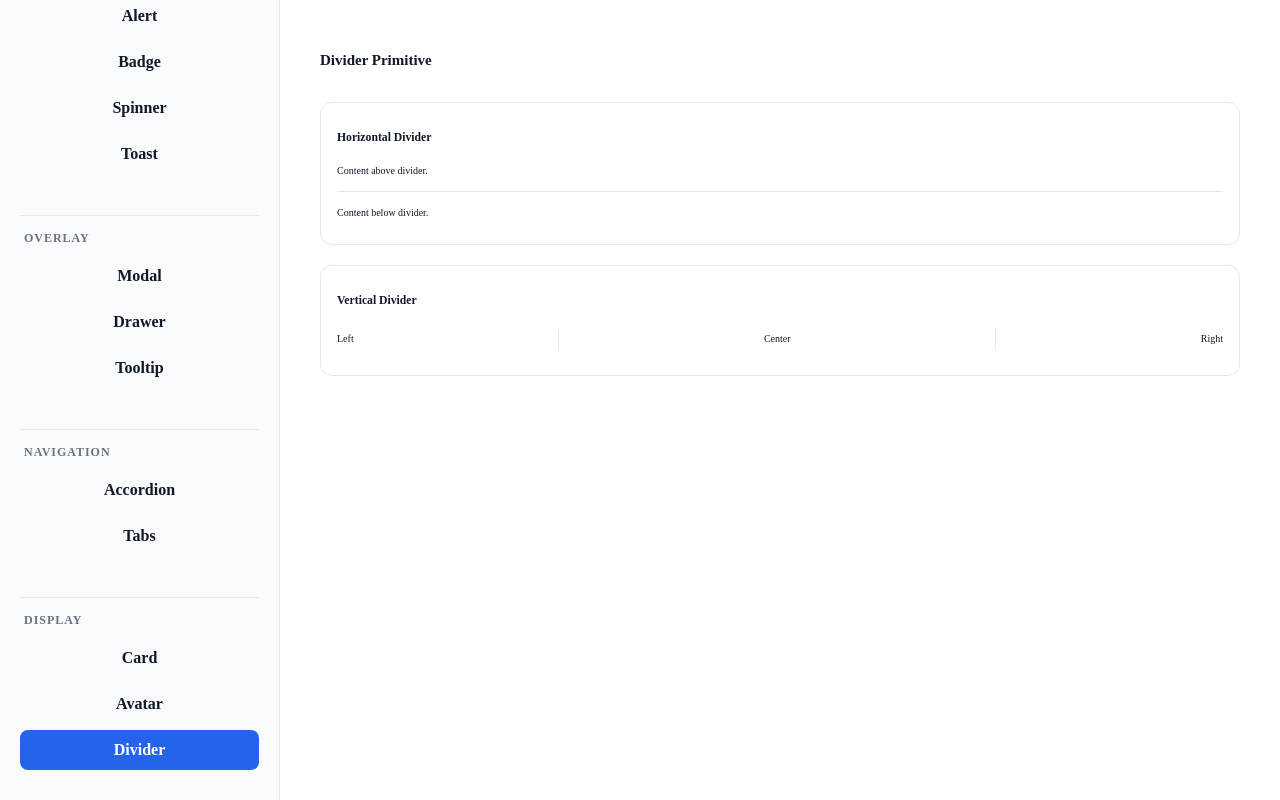
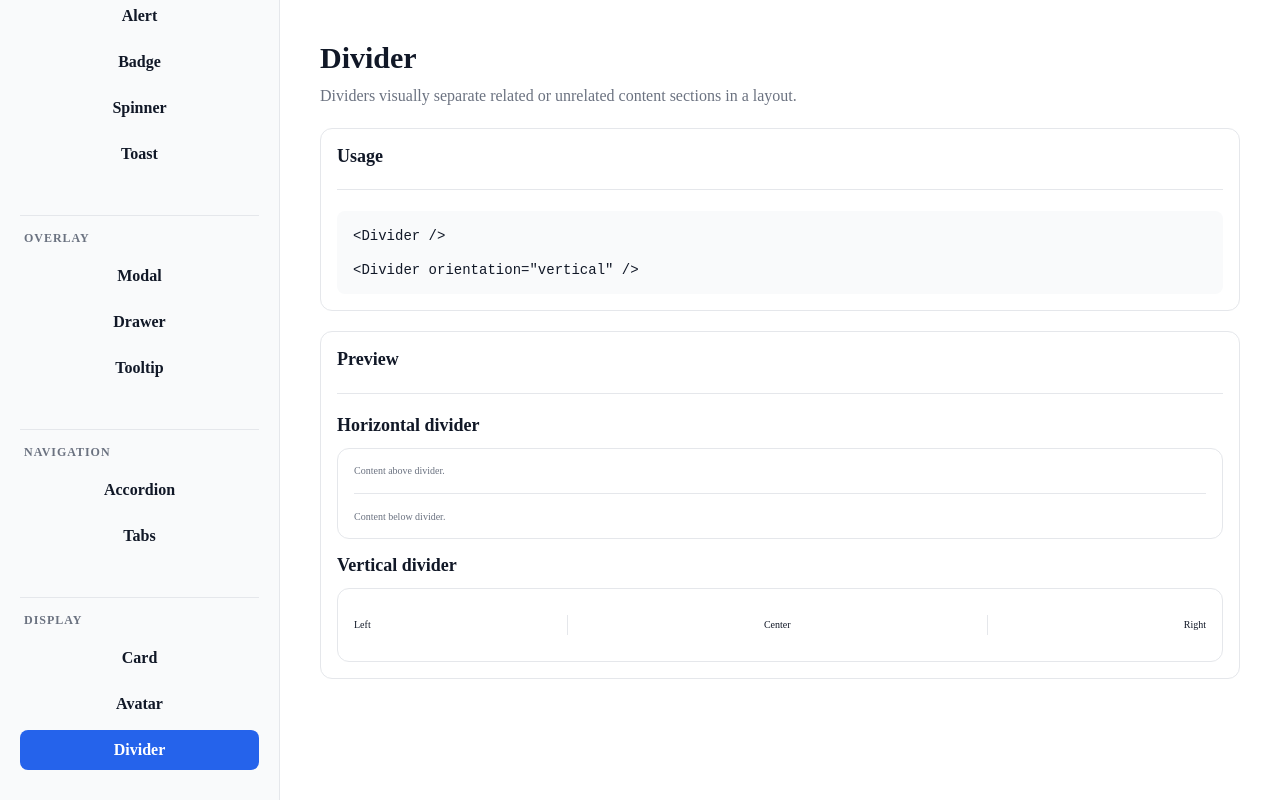
Before and after one commit to ingemedical16/project-os, a Next.js app: page /en in a window 1280 px wide. Both pictures are taken after a click on the button "Divider". Built offline with nearby package versions, Linux system fonts and the light colour scheme.

Commit message:
refactor: improve divider showcase documentation

```diff
--- a/src/features/design-system/DividerShowcase/DividerShowcase.module.scss
+++ b/src/features/design-system/DividerShowcase/DividerShowcase.module.scss
@@ -1,13 +1,45 @@
-.showcase {
+@use '@/styles/abstracts/variables' as *;
+
+.code {
+  margin: 0;
+  padding: $space-4;
+
+  overflow-x: auto;
+
+  border-radius: $radius-md;
+
+  background: var(--surface-hover);
+  color: var(--text);
+
+  font-family: $font-family-mono;
+  font-size: $font-size-sm;
+}
+
+.section,
+.cardContent {
   display: flex;
   flex-direction: column;
-  gap: 2rem;
+  gap: $space-3;
+}
+
+.section h3 {
+  margin: 0;
+
+  color: var(--text);
+
+  font-size: $font-size-lg;
+  font-weight: $font-weight-semibold;
+}
+
+.cardContent p {
+  margin: 0;
+  color: var(--text-muted);
 }
 
 .verticalExample {
+  min-height: 4rem;
+
   display: flex;
   align-items: center;
-  gap: 1.6rem;
-
-  min-height: 4rem;
+  gap: $space-4;
 }
--- a/src/features/design-system/DividerShowcase/DividerShowcase.tsx
+++ b/src/features/design-system/DividerShowcase/DividerShowcase.tsx
@@ -1,44 +1,64 @@
+import { useTranslations } from 'next-intl';
+
 import {
   Card,
   Divider,
 } from '@/components/ui';
 
+import { ShowcaseSection } from '../ShowcaseSection';
+
 import styles from './DividerShowcase.module.scss';
 
 export function DividerShowcase() {
+  const t = useTranslations(
+    'designSystem.components.divider'
+  );
+
+  const usage = `<Divider />
+
+<Divider orientation="vertical" />`;
+
   return (
-    <section className={styles.showcase}>
-      <h2>Divider Primitive</h2>
+    <ShowcaseSection
+      title={t('title')}
+      description={t('description')}
+      usageTitle={t('usage')}
+      previewTitle={t('preview')}
+      usage={
+        <pre className={styles.code}>
+          <code>{usage}</code>
+        </pre>
+      }
+    >
+      <div className={styles.section}>
+        <h3>{t('horizontal')}</h3>
 
-      <Card>
-        <h3>Horizontal Divider</h3>
-
-        <p>
-          Content above divider.
-        </p>
+        <Card className={styles.cardContent}>
+          <p>{t('contentAbove')}</p>
 
           <Divider />
 
-        <p>
-          Content below divider.
-        </p>
+          <p>{t('contentBelow')}</p>
         </Card>
+      </div>
+
+      <div className={styles.section}>
+        <h3>{t('vertical')}</h3>
 
         <Card>
-        <h3>Vertical Divider</h3>
-
           <div className={styles.verticalExample}>
-          <span>Left</span>
+            <span>{t('left')}</span>
 
             <Divider orientation="vertical" />
 
-          <span>Center</span>
+            <span>{t('center')}</span>
 
             <Divider orientation="vertical" />
 
-          <span>Right</span>
+            <span>{t('right')}</span>
           </div>
         </Card>
-    </section>
+      </div>
+    </ShowcaseSection>
   );
 }
--- a/src/i18n/loadMessages.ts
+++ b/src/i18n/loadMessages.ts
@@ -42,6 +42,7 @@ export async function loadMessages(
     designSystemTabs,
     designSystemCard,
     designSystemAvatar,
+    designSystemDivider,
 
     settingsProfile,
     settingsPreferences,
@@ -82,6 +83,7 @@ export async function loadMessages(
     import(`./messages/${locale}/designSystem/components/tabs.json`),
     import(`./messages/${locale}/designSystem/components/card.json`),
     import(`./messages/${locale}/designSystem/components/avatar.json`),
+    import(`./messages/${locale}/designSystem/components/divider.json`),
 
     import(`./messages/${locale}/settings/profile.json`),
     import(`./messages/${locale}/settings/preferences.json`),
@@ -131,6 +133,7 @@ export async function loadMessages(
         tabs: designSystemTabs.default,
         card: designSystemCard.default,
         avatar: designSystemAvatar.default,
+        divider: designSystemDivider.default,
       },
     },
     settings: {
--- /dev/null
+++ b/src/i18n/messages/ar/designSystem/components/divider.json
@@ -0,0 +1,13 @@
+{
+  "title": "فاصل",
+  "description": "تُستخدم الفواصل للتمييز البصري بين أقسام المحتوى داخل التخطيط.",
+  "usage": "الاستخدام",
+  "preview": "المعاينة",
+  "horizontal": "فاصل أفقي",
+  "vertical": "فاصل عمودي",
+  "contentAbove": "محتوى فوق الفاصل.",
+  "contentBelow": "محتوى أسفل الفاصل.",
+  "left": "يسار",
+  "center": "وسط",
+  "right": "يمين"
+}
--- /dev/null
+++ b/src/i18n/messages/en/designSystem/components/divider.json
@@ -0,0 +1,13 @@
+{
+  "title": "Divider",
+  "description": "Dividers visually separate related or unrelated content sections in a layout.",
+  "usage": "Usage",
+  "preview": "Preview",
+  "horizontal": "Horizontal divider",
+  "vertical": "Vertical divider",
+  "contentAbove": "Content above divider.",
+  "contentBelow": "Content below divider.",
+  "left": "Left",
+  "center": "Center",
+  "right": "Right"
+}
--- /dev/null
+++ b/src/i18n/messages/fr/designSystem/components/divider.json
@@ -0,0 +1,13 @@
+{
+  "title": "Séparateur",
+  "description": "Les séparateurs permettent de distinguer visuellement des sections de contenu dans une mise en page.",
+  "usage": "Utilisation",
+  "preview": "Aperçu",
+  "horizontal": "Séparateur horizontal",
+  "vertical": "Séparateur vertical",
+  "contentAbove": "Contenu au-dessus du séparateur.",
+  "contentBelow": "Contenu en dessous du séparateur.",
+  "left": "Gauche",
+  "center": "Centre",
+  "right": "Droite"
+}
--- /dev/null
+++ b/src/i18n/messages/ro/designSystem/components/divider.json
@@ -0,0 +1,13 @@
+{
+  "title": "Separator",
+  "description": "Separatoarele delimitează vizual secțiuni de conținut într-un layout.",
+  "usage": "Utilizare",
+  "preview": "Previzualizare",
+  "horizontal": "Separator orizontal",
+  "vertical": "Separator vertical",
+  "contentAbove": "Conținut deasupra separatorului.",
+  "contentBelow": "Conținut sub separator.",
+  "left": "Stânga",
+  "center": "Centru",
+  "right": "Dreapta"
+}
```
Lines whose indentation alone changed are shown as unchanged.
